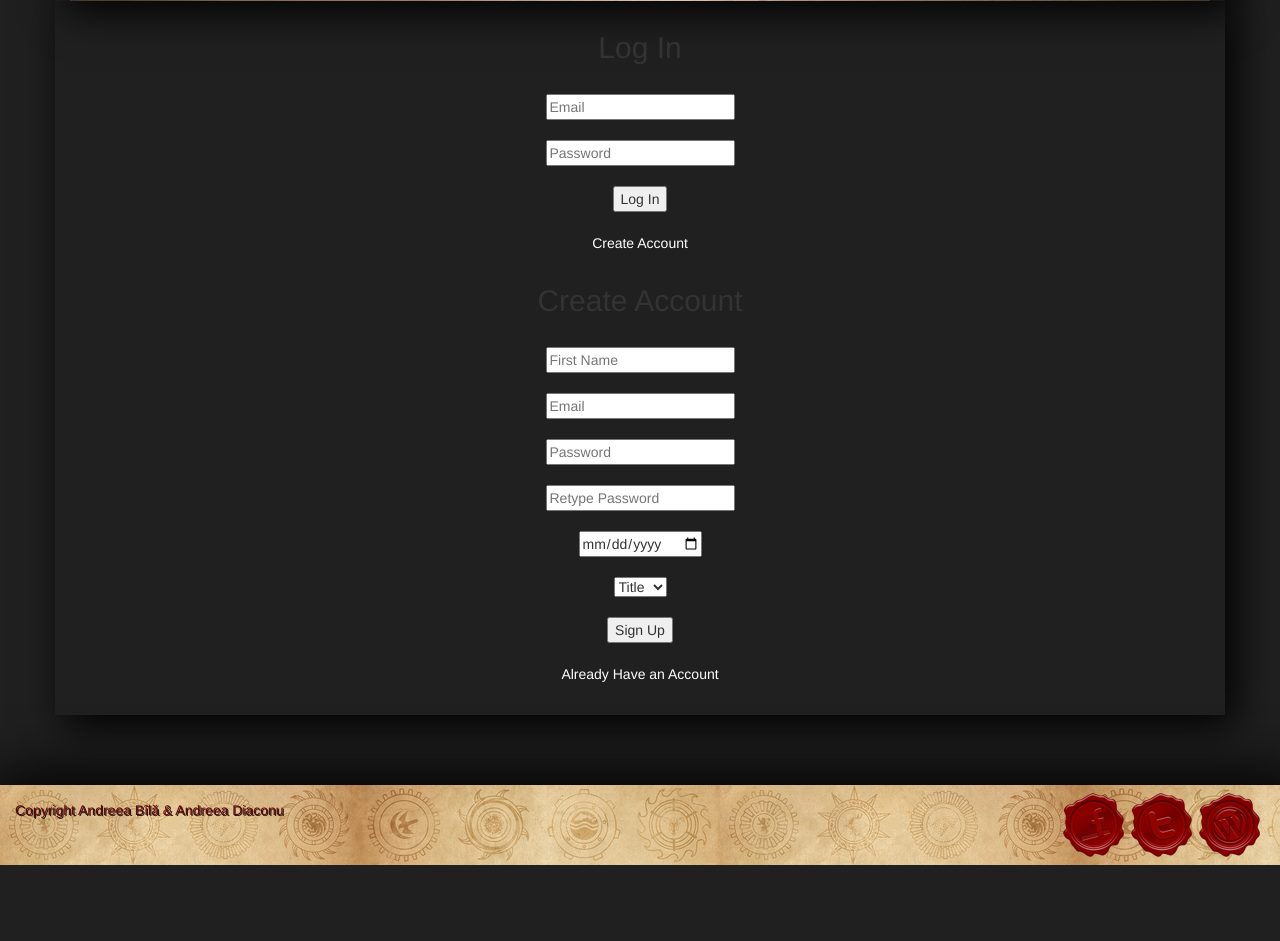
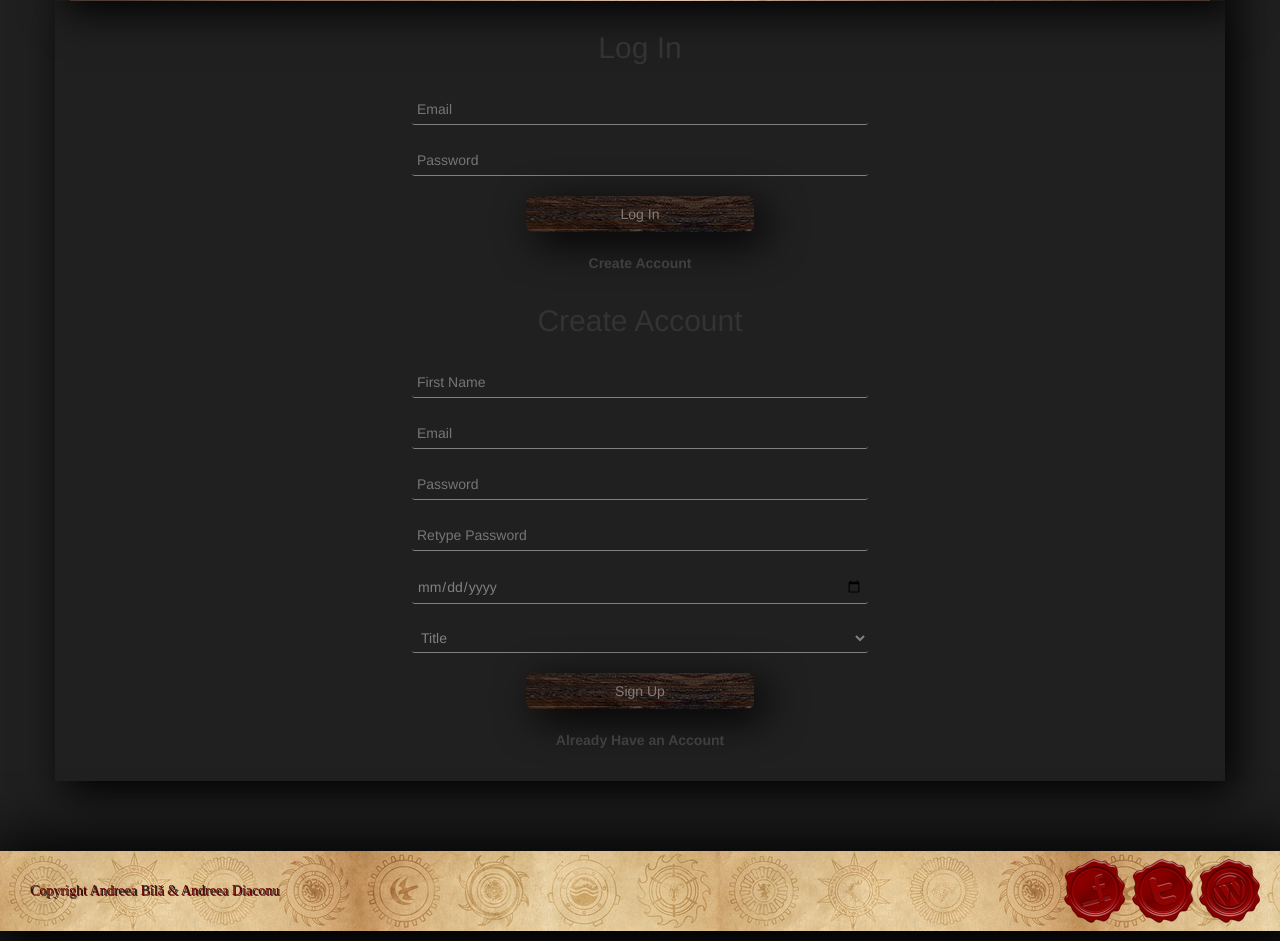
Before and after one commit to AndreeaBila/GameOfThronesSorting, a PHP site: page /php/login.php in a window 1280 px wide. Shown: the part 474-1415 px from the top of the page. Before the commit the page ends 1339 px from the top, so only its background shows below. Run offline with PHP 8.4, Linux system fonts and the light colour scheme; some libraries are stand-ins or nearby versions.

Commit message:
ma las batuta

```diff
--- a/css/footer.css
+++ b/css/footer.css
@@ -1,28 +1,29 @@
-.footer {
-    margin: 0 auto;
-    width: 100%;
-    background-image: url('../img/new.jpg');
-    box-shadow: 10px 10px 60px 20px #000000;
-    color: #690404;
-    text-shadow: 1.2px 1.2px #202020;
-    height: 80px;
-    margin-top: 70px;
+.myFooter {
+    margin: 0 auto !important;
+    width: 100% !important;
+    background-image: url('../img/new.jpg') !important;
+    box-shadow: 10px 10px 60px 20px #000000 !important;
+    color: #690404 !important;
+    text-shadow: 1.2px 1.2px #202020 !important;
+    height: 80px !important;
+    margin-top: 70px !important;
+    font-family: 'Times New Roman', Times, serif !important;
 }
 
-.footerRight {
-    margin-right: 10px;
-    float: right;
-    padding: 8px;
+.myFooterRight {
+    margin-right: 10px !important;
+    float: right !important;
+    padding: 8px !important;
 }
 
-.footerLeft {
-    padding: 15px;
+.myFooterLeft {
+    padding: 30px !important;
 }
 
-.clear {
+.myClear {
     clear: both;
 }
-
+/*
 @media screen
 and (min-width: 300px)
 and (max-width: 400px)
@@ -102,3 +103,4 @@ and (orientation: portrait) {
         margin-top: 400px;
     }
 }
+*/
--- a/css/login.css
+++ b/css/login.css
@@ -8,7 +8,7 @@ body {
     top: 10px;
     width: 96.66666666666666%;
     color: #FFF;
-    font-family: 'Times New Roman', Times, serif
+    font-family: 'Times New Roman', Times, serif;
 }
 
 .btn-min-block {
@@ -37,20 +37,58 @@ body {
     box-shadow: 10px 10px 40px black;
 }
 
-select, input[type="email"], input[type="text"], input[type="password"], input[type="submit"], input[type="date"], button {
+select,
+input[type="email"],
+input[type="text"],
+input[type="password"],
+input[type="submit"],
+input[type="date"],
+button {
     display: block;
     margin: 0 auto;
     margin-top: 20px;
+    width: 40%;
 }
 
 .login button, .signup button {
     border: none;
-    color: white;
+    color: #3f3f3f;
     background-color: transparent;
     margin-bottom: 30px;
+    font-weight: bold;
 }
 
 .login h2, .signup h2 {
     text-align: center;
     margin: 30px 0px 30px;
 }
+
+input[type="email"],
+input[type="text"],
+input[type="password"],
+input[type="date"], select {
+    padding: 5px;
+    background-color: transparent;
+    color: grey;
+    border: none;
+    border-bottom: 1px solid grey;
+    border-radius: 3px;
+}
+
+input[type="submit"] {
+    border-radius: 7px;
+    border: none;
+    padding: 8px;
+    width: 20%;
+    background-image: url('../img/woodTexture.png');
+    box-shadow: 10px 10px 40px black;
+    color: #897A74;
+}
+
+input[type="submit"]:hover {
+    transform: scale(0.95,0.95);
+}
+
+select {
+    background-color: #202020;
+}
--- a/php/footer.php
+++ b/php/footer.php
@@ -1,16 +1,16 @@
-<footer class="footer">
+<footer class="myFooter">
     <link rel="stylesheet" type="text/css" href="../css/footer.css">
 
-    <div class="footerRight">
+    <div class="myFooterRight">
         <a href="#" target="_blank"><img src="../img/facebook.png" alt="Facebook"></a>
         <a href="#" target="_blank"><img src="../img/twitter.png" alt="Twitter"></a>
         <a href="#" target="_blank"><img src="../img/wordpress.png" alt="WordPress"></a>
     </div>
 
-    <div class="footerLeft">
+    <div class="myFooterLeft">
         <p>Copyright Andreea Bîlă & Andreea Diaconu</p>
     </div>
 
-    <div class="clear"></div>
+    <div class="myClear"></div>
 
 </footer>
--- a/php/login.php
+++ b/php/login.php
@@ -136,9 +136,16 @@
                 <input type="date" name="signupDoB" placeholder="Date of Birth">
                 <select id="signupTitle" placeholder="Title">
                     <option value="" disabled selected>Title</option>
+                    <option value="andal">Andal</option>
                     <option value="lady">Lady</option>
                     <option value="lord">Lord</option>
+                    <option value="sir">Sir</option>
                     <option value="king">King</option>
+                    <option value="queen">Queen</option>
+                    <option value="prince">Prince</option>
+                    <option value="princess">Princess</option>
+                    <option value="khal">Khal</option>
+                    <option value="khaleesi">Khaleesi</option>
                 </select>
                 <input type="submit" id="signupButton" value="Sign Up">
 
```
Also changed, not shown: img/metal3.jpg (added).
